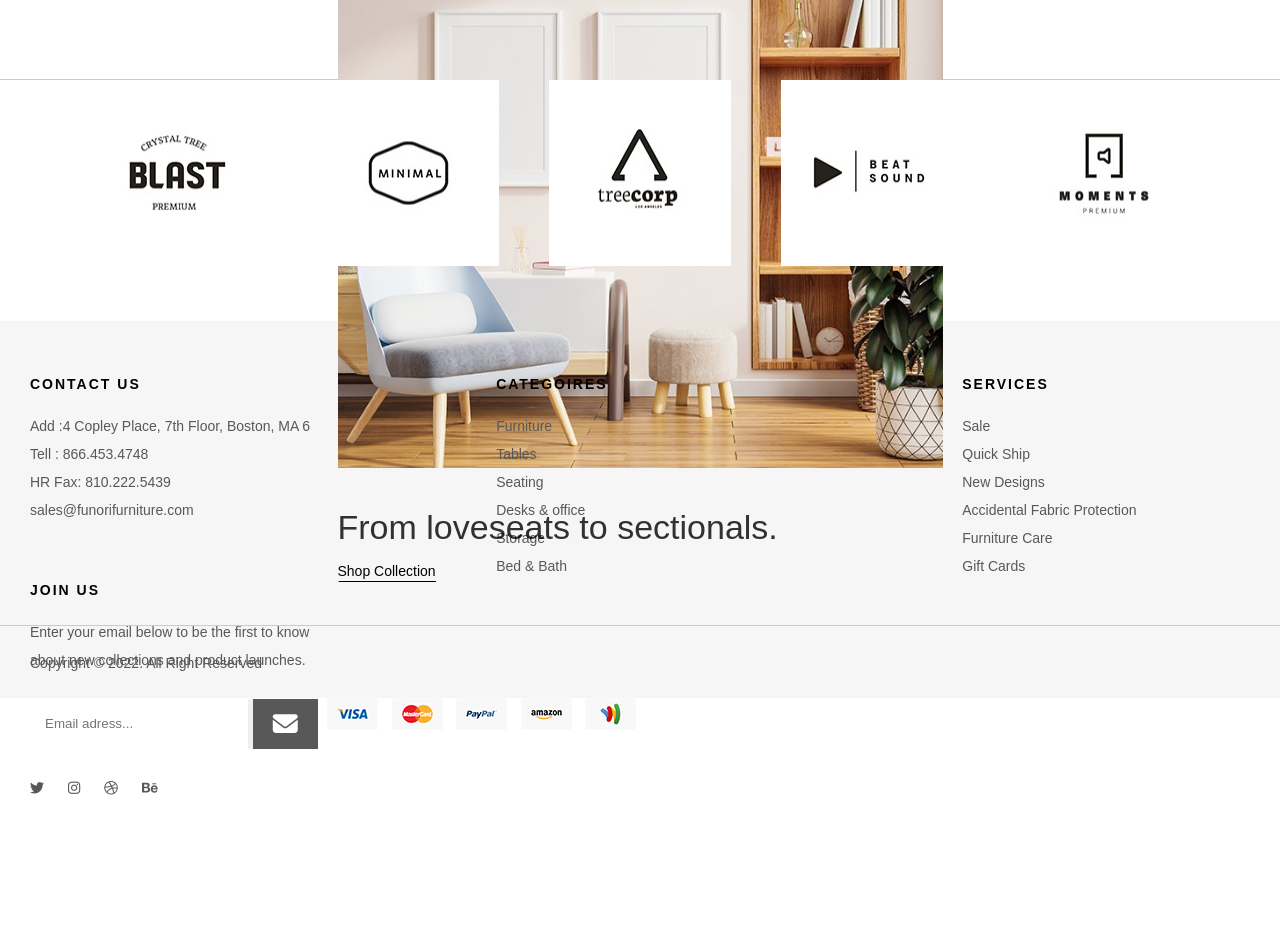
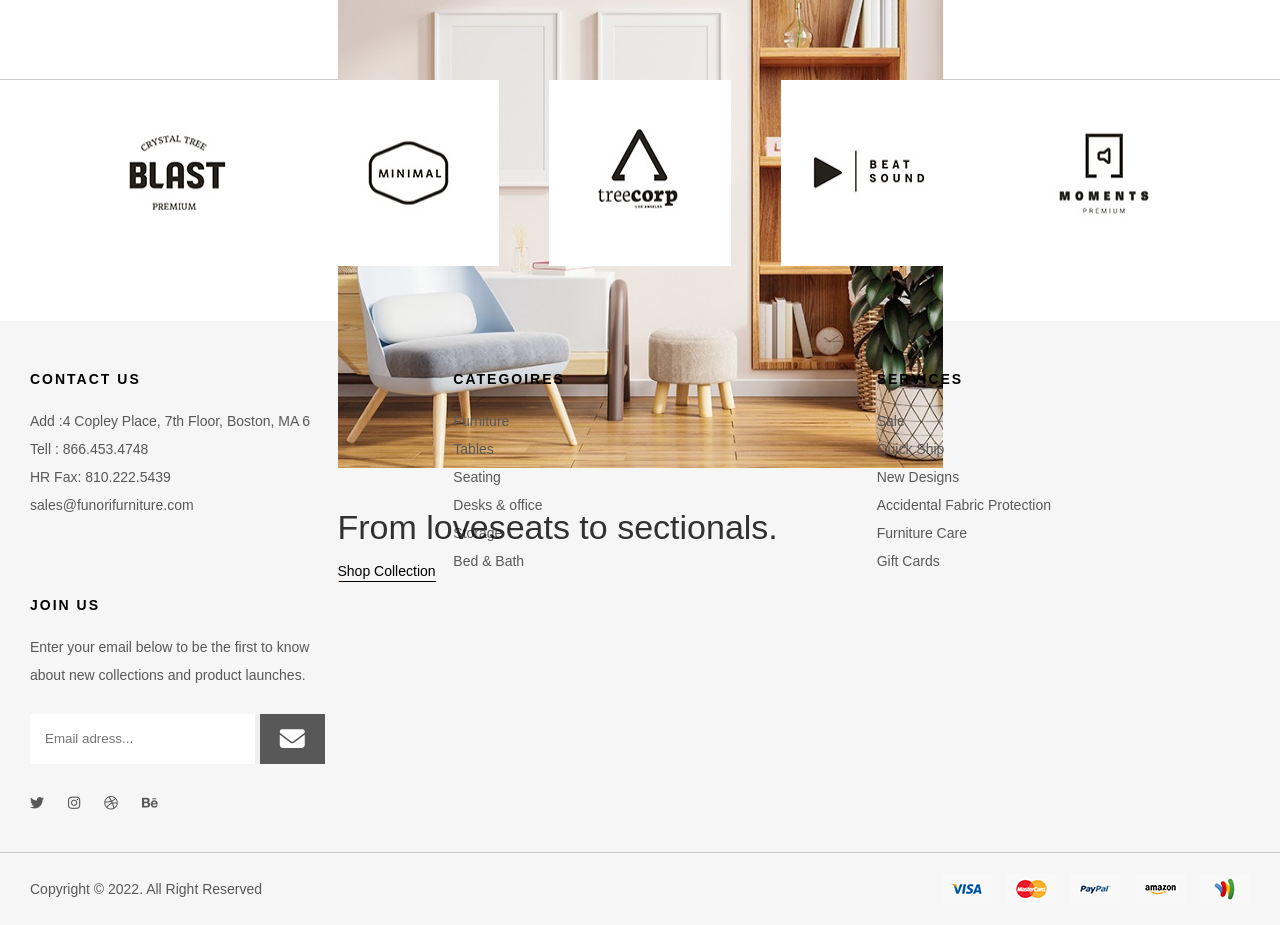
Before and after one commit to HoaCoLau/da1, a PHP site: page / in a window 1280 px wide. Shown: the part 3919-4844 px from the top of the page. Before the commit the page ends 4714 px from the top, so only its background shows below. Run offline with PHP 8.4, Linux system fonts and the light colour scheme; some libraries are stand-ins or nearby versions.

Commit message:
Update main.css

```diff
--- a/Funori-main/Css/main.css
+++ b/Funori-main/Css/main.css
@@ -1,5 +1,5 @@
 * {
-    margin: 0;
+    margin: 0 auto;
     padding: 0;
     box-sizing: border-box;
 }
@@ -936,18 +936,47 @@ html {
     width: 100%;
     height: 100%;
 }
-
 .box-first-footer {
     width: 100%;
-    height: 305px;
     padding: 55px 15px 45px 15px;
     background-color: #F6F6F6;
     border-bottom: 1px solid rgb(204, 202, 202);
     display: flex;
-    justify-content: space-between;
-    flex-wrap: wrap;
+    justify-content: space-between; /* Khoảng cách đều giữa các cột */
+    flex-wrap: wrap; /* Đảm bảo nội dung không bị tràn */
+    gap: 20px; /* Khoảng cách giữa các cột */
     margin-top: 60px;
+    box-sizing: border-box;
 }
+.box-first-footer > div {
+    flex: 1 1 30%; /* Các cột chiếm ít nhất 30% chiều rộng */
+    min-width: 200px; /* Đảm bảo không bị quá nhỏ trên màn hình hẹp */
+}
+@media (max-width: 768px) {
+    .box-first-footer {
+        flex-direction: column; /* Xếp dọc */
+        align-items: flex-start; /* Căn nội dung sang trái */
+    }
+    .box-first-footer > div {
+        width: 100%; /* Cột chiếm toàn bộ chiều ngang */
+        margin-bottom: 20px; /* Khoảng cách giữa các cột */
+    }
+}
+.box-first-footer h4 {
+    margin-bottom: 15px; /* Khoảng cách giữa tiêu đề và nội dung */
+    font-size: 16px;
+    font-weight: bold;
+    text-transform: uppercase; /* Chữ in hoa */
+}
+
+.box-first-footer p {
+    margin: 0;
+    line-height: 1.5; /* Cải thiện khoảng cách dòng */
+}
+.box-first-footer {
+    padding: 50px 15px; /* Đảm bảo padding trên/dưới phù hợp */
+}
+
 
 .contact {
     width: 317.750px;
@@ -1038,30 +1067,50 @@ html {
 
 .box-second-footer {
     width: 100%;
-    height: 72px;
     padding: 10px 15px;
     background-color: #F6F6F6;
     display: flex;
     justify-content: space-between;
     flex-wrap: wrap;
+    align-items: center; /* Căn giữa nội dung theo chiều dọc */
+    gap: 20px; /* Khoảng cách giữa các hộp */
+    min-height: 72px; /* Chiều cao tối thiểu */
 }
 
 .box-second-footer .first-box, .box-second-footer .second-box {
-    width: 635.500px;
-    height: 52px;
+    flex: 1 1 48%; /* Chiếm 48% mỗi hộp */
+    max-width: 635px; /* Đặt chiều rộng tối đa */
+    box-sizing: border-box;
     padding: 10px 15px;
-    /* background-color: #5E2BFF; */
-    line-height: 2.5;
+    line-height: 1.5; /* Cải thiện khoảng cách dòng */
 }
 
 .box-second-footer .first-box .title {
     font-size: 14px;
-    color: var(--color-text);
-    display: flex;
-    justify-content: flex-start;
+    color: var(--color-text, #333); /* Màu văn bản */
+    margin: 0; /* Xóa khoảng cách thừa */
 }
 
 .second-box .box-bank {
     display: flex;
-    justify-content: flex-end;
+    align-items: center; /* Căn giữa theo chiều dọc */
+    justify-content: flex-end; /* Đẩy sang phải */
+    gap: 10px; /* Khoảng cách giữa các phần tử */
+    flex-wrap: wrap; /* Đảm bảo không bị tràn */
 }
+
+@media (max-width: 768px) {
+    .box-second-footer {
+        flex-direction: column; /* Xếp dọc các hộp */
+        align-items: flex-start; /* Căn trái nội dung */
+    }
+
+    .box-second-footer .first-box, .box-second-footer .second-box {
+        width: 100%; /* Chiếm toàn bộ chiều ngang */
+        padding: 10px 0;
+    }
+
+    .second-box .box-bank {
+        justify-content: center; /* Căn giữa nội dung */
+    }
+}
```
